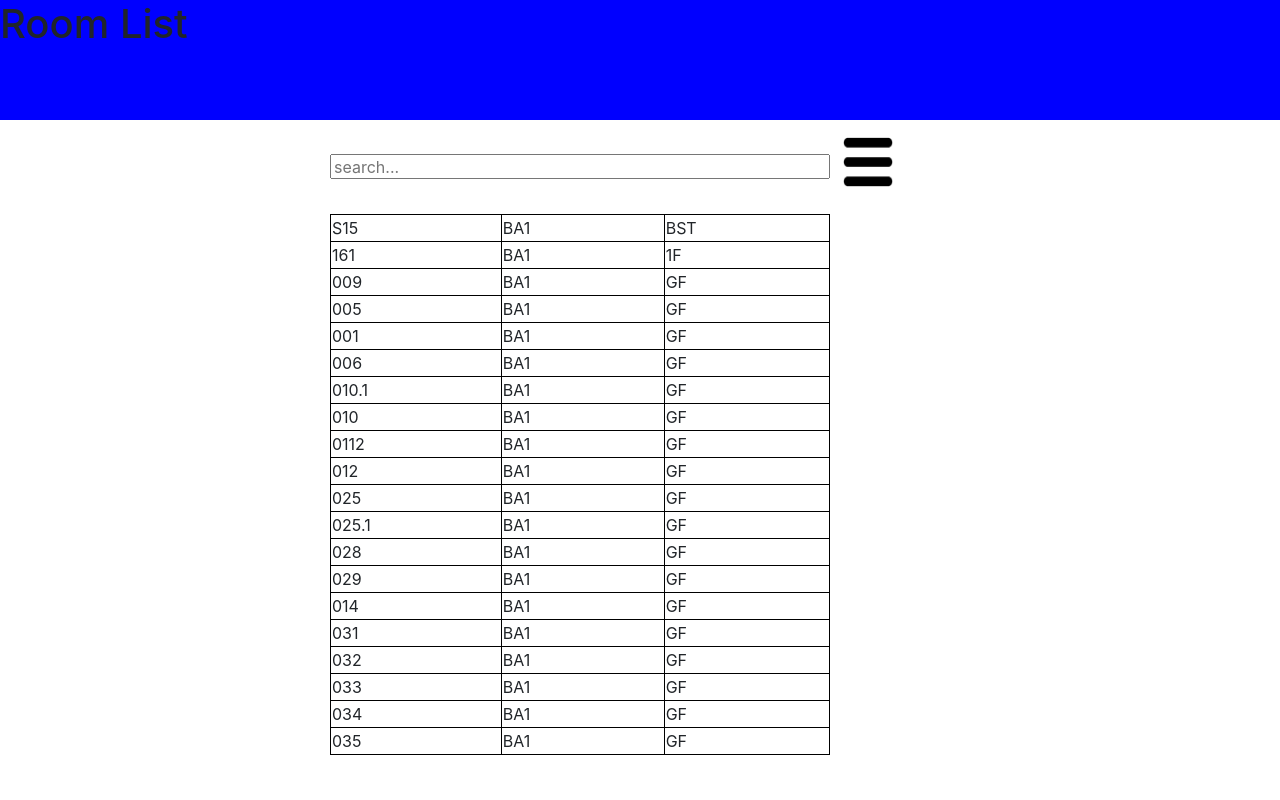
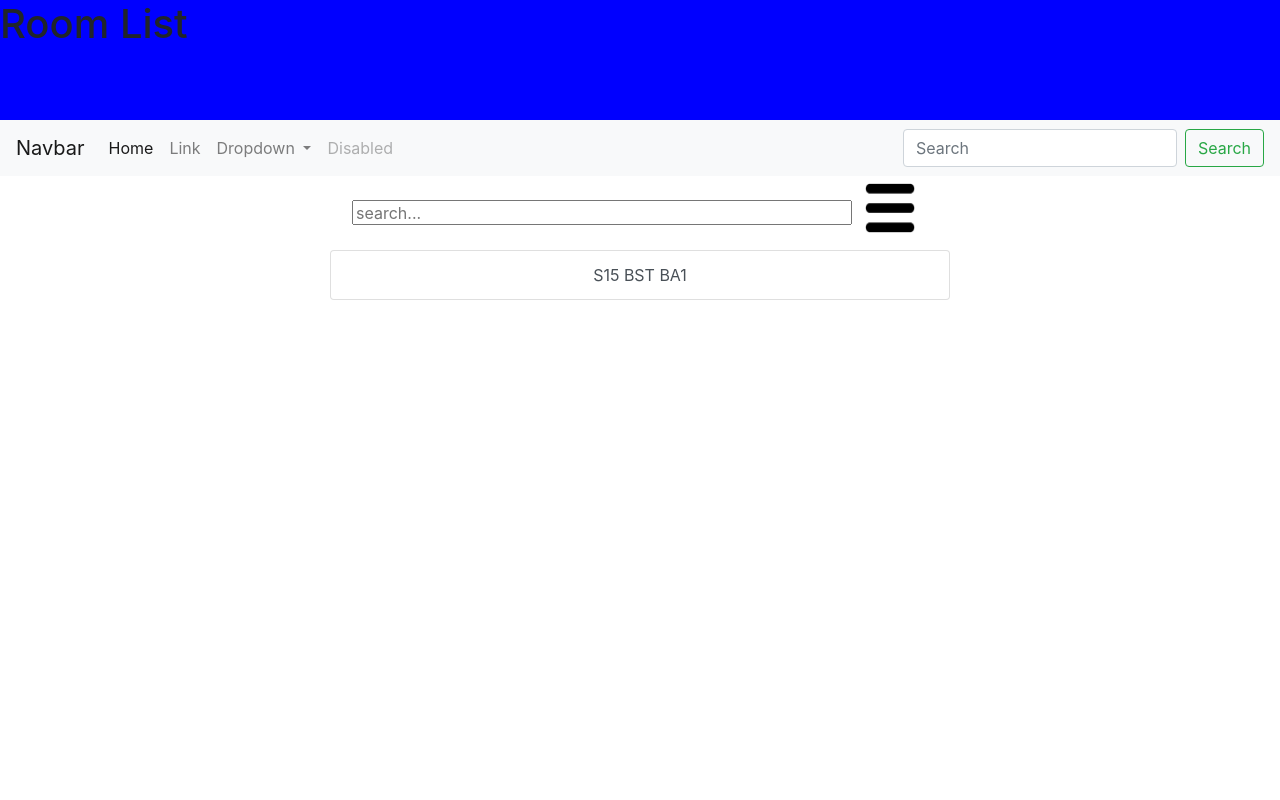
Before and after one commit to Blanklength/UTBremen, a Django app: template inventory_management/templates/inventory_management/room_list.html in a window 1280 px wide. Run offline with Django 4.2, Linux system fonts and the light colour scheme; data comes from the database, SQL or seed files in the repository; tables that the repository leaves empty hold one stand-in row (values such as "Sample post"); the template is opened without the code that fills it: values that come from a table or form of the project are taken from there, most other values are stand-ins (such as "Sample title", 1, 10 or a date in 2020).

Commit message:
pretty much

```diff
--- a/inventory_management/models.py
+++ b/inventory_management/models.py
@@ -1,7 +1,15 @@
 from django.db import models
 from django.utils.timezone import now
 
+
 # Create your models here.
+
+
+# user
+class User(models.Model):
+    username = models.CharField(max_length=10, default=None)
+    user_password = models.CharField(max_length=10, default=None)
+
 
 # choices
 building_number_choices = [
@@ -26,11 +34,11 @@
 
 class Device_Type(models.Model):
     device_brand = models.CharField(max_length=50, default=None)
-    device_serie = models.CharField(max_length=50, default=None)
-    device_serie_num = models.IntegerField(max_length=10, default=None)
+    device_series = models.CharField(max_length=50, default=None)
+    device_series_num = models.IntegerField(max_length=10, default=None)
 
     def __str__(self):
-        return f'{self.device_brand} {self.device_serie} {self.device_serie_num}'
+        return f'{self.device_brand} {self.device_series} {self.device_series_num}'
 
 
 class Device(models.Model):
@@ -50,11 +58,15 @@
 #################################################################
 
 class Projector_Brand_Typ(Device_Type):
-    pass
+    class Meta:
+        verbose_name = "Projektor Typ"
+        verbose_name_plural = "Projektor Typen"
 
 
 class Projector(Device):
-    pass
+    class Meta:
+        verbose_name = "Projektor"
+        verbose_name_plural = "Projektoren"
 
 
 #################################################################
@@ -62,6 +74,10 @@
 #################################################################
 
 class Canvas(models.Model):
+    class Meta:
+        verbose_name = "Tafel"
+        verbose_name_plural = "Tafeln"
+
     plate_amounts = models.CharField(max_length=10, choices=plate_amount_choices, default=1)
 
     def __str__(self):
@@ -73,11 +89,15 @@
 #################################################################
 
 class Speaker_typ(Device_Type):
-    pass
+    class Meta:
+        verbose_name = "Lautsprecher Typ"
+        verbose_name_plural = "Lautsprecher Typen"
 
 
 class Speaker(Device):
-    pass
+    class Meta:
+        verbose_name = "Lautsprecher"
+        verbose_name_plural = "Lautsprecher"
 
 
 #################################################################
@@ -85,11 +105,15 @@
 #################################################################
 
 class SmartBoard_typ(Device_Type):
-    pass
+    class Meta:
+        verbose_name = "Smartboard Type"
+        verbose_name_plural = "Smartboard Typen"
 
 
 class SmartBoard(Device):
-    pass
+    class Meta:
+        verbose_name = "Smartboard"
+        verbose_name_plural = "Smartboards"
 
 
 #################################################################
@@ -98,11 +122,15 @@
 
 
 class Camera_typ(Device_Type):
-    pass
+    class Meta:
+        verbose_name = "Kamera Type"
+        verbose_name_plural = "Kamera Typen"
 
 
 class Camera(Device):
-    pass
+    class Meta:
+        verbose_name = "Kamera"
+        verbose_name_plural = "Kameras"
 
 
 #################################################################
@@ -116,13 +144,9 @@
     floor_nr = models.CharField(max_length=10, choices=floor, default="basement")
     room_name = models.CharField(max_length=10)
     projector = models.OneToOneField(Projector, on_delete=models.SET_NULL, blank=True, default=None, null=True)
-    smartboard = models.OneToOneField(SmartBoard, on_delete=models.SET_NULL, blank=True, default=None, null=True)
+    smart_board = models.OneToOneField(SmartBoard, on_delete=models.SET_NULL, blank=True, default=None, null=True)
     speaker = models.OneToOneField(Speaker, on_delete=models.SET_NULL, blank=True, default=None, null=True)
-    canva = models.OneToOneField(Canvas, on_delete=models.SET_NULL, blank=True, default=None, null=True)
+    canvas = models.OneToOneField(Canvas, on_delete=models.SET_NULL, blank=True, default=None, null=True)
 
     def __str__(self):
         return f'{self.room_name} {self.building_nr} {self.floor_nr}'
-
-
-class TestModel(Device):
-    pass
--- a/inventory_management/static/inventory_management/room_style.css
+++ b/inventory_management/static/inventory_management/room_style.css
@@ -23,6 +23,7 @@
 }
 
 #search_input{
+    align-items: center;
     display: block;
     margin : 0 auto;
     size: 200px;
--- a/inventory_management/templates/inventory_management/base.html
+++ b/inventory_management/templates/inventory_management/base.html
@@ -8,10 +8,45 @@
     <title>{% block title %} {% endblock title %}</title>
     {% block extra_css %}{% endblock extra_css %}
 </head>
+<body>
     <div class="banner">
         <h1 class="b_title">{% block banner_title %} {% endblock banner_title %}</h1>
     </div>
-<body>
+    <nav class="navbar navbar-expand-lg navbar-light bg-light">
+      <a class="navbar-brand" href="#">Navbar</a>
+      <button class="navbar-toggler" type="button" data-toggle="collapse" data-target="#navbarSupportedContent" aria-controls="navbarSupportedContent" aria-expanded="false" aria-label="Toggle navigation">
+        <span class="navbar-toggler-icon"></span>
+      </button>
+
+      <div class="collapse navbar-collapse" id="navbarSupportedContent">
+        <ul class="navbar-nav mr-auto">
+          <li class="nav-item active">
+            <a class="nav-link" href="#">Home <span class="sr-only">(current)</span></a>
+          </li>
+          <li class="nav-item">
+            <a class="nav-link" href="#">Link</a>
+          </li>
+          <li class="nav-item dropdown">
+            <a class="nav-link dropdown-toggle" href="#" id="navbarDropdown" role="button" data-toggle="dropdown" aria-haspopup="true" aria-expanded="false">
+              Dropdown
+            </a>
+            <div class="dropdown-menu" aria-labelledby="navbarDropdown">
+              <a class="dropdown-item" href="#">Action</a>
+              <a class="dropdown-item" href="#">Another action</a>
+              <div class="dropdown-divider"></div>
+              <a class="dropdown-item" href="#">Something else here</a>
+            </div>
+          </li>
+          <li class="nav-item">
+            <a class="nav-link disabled" href="#">Disabled</a>
+          </li>
+        </ul>
+        <form class="form-inline my-2 my-lg-0">
+          <input class="form-control mr-sm-2" type="search" placeholder="Search" aria-label="Search">
+          <button class="btn btn-outline-success my-2 my-sm-0" type="submit">Search</button>
+        </form>
+      </div>
+    </nav>
     <div id="content">
         {% block content %}
         {% endblock content %}
--- a/inventory_management/templates/inventory_management/room.html
+++ b/inventory_management/templates/inventory_management/room.html
@@ -47,9 +47,9 @@
              <table>
                  {% for room in room_objects %}
                      <tr>
-                         <td>{{ room.room_name }}</td>
-                         <td>{{ room.building_nr }}</td>
-                         <td>{{ room.floor_nr }}</td>
+                         <td>{{ room.room_name }} 2</td>
+                         <td>{{ room.building_nr }} 3</td>
+                         <td>{{ room.floor_nr }} 1</td>
                      </tr>
                  {% endfor %}
             </table>
--- a/inventory_management/templates/inventory_management/room_list.html
+++ b/inventory_management/templates/inventory_management/room_list.html
@@ -13,7 +13,7 @@
 {% block content %}
     <!-- Das Content Div beinhaltet die Suchleitste + Filter und Raumliste -->
     <div class="content_div">
-        <div class="search_div">
+        <div class="d-flex justify-content-center">
             <form action="{% url 'search_results' %}" method="get">
                 <label for="search_input"></label>
                 <input type="text" id="search_input" name="search" placeholder="search...">
@@ -32,7 +32,7 @@
                             </button>
                         </div>
                         <div class="modal-body">
-                            <p>HAYIR IN SHA ALLAH</p>
+                            {{filter_fields}}
                         </div>
                         <div class="modal-footer">
                             <button type="button" class="btn btn-secondary" data-dismiss="modal">Schließen</button>
@@ -43,15 +43,11 @@
             </div>
         </div>
         <div class="room_list">
-             <table>
+             <div class="list-group">
                  {% for room in object_list %}
-                     <tr>
-                         <td>{{ room.room_name }}</td>
-                         <td>{{ room.building_nr }}</td>
-                         <td>{{ room.floor_nr }}</td>
-                     </tr>
+                     <a href="{{ room.id }}" class="list-group-item list-group-item-action" style="text-align: center">{{ room.room_name }} {{ room.floor_nr }} {{ room.building_nr }}</a>
                  {% endfor %}
-            </table>
+            </div>
 
         </div>
     </div>
--- a/inventory_management/urls.py
+++ b/inventory_management/urls.py
@@ -1,8 +1,10 @@
 from django.urls import path
 from . import views
 from .views import RoomListView
+from .views import RoomDetailView
 
 
 urlpatterns = [
-    path('', RoomListView.as_view(), name="search_results")
+    path('', RoomListView.as_view(), name="search_results"),
+    path('<int:pk>', RoomDetailView.as_view(), name="room_details")
 ]
--- a/projL_szut/test_model.py
+++ b/projL_szut/test_model.py
@@ -2,6 +2,7 @@
 import os
 import django
 from django.utils import timezone
+
 os.environ.setdefault("DJANGO_SETTINGS_MODULE", "projL_szut.settings")
 django.setup()
 
```
Also changed, not shown: inventory_management/forms.py (+31 -0 lines), inventory_management/templates/inventory_management/room_detail.html (added, +11 -0 lines), inventory_management/views.py (+29 -2 lines), db.sqlite3.
